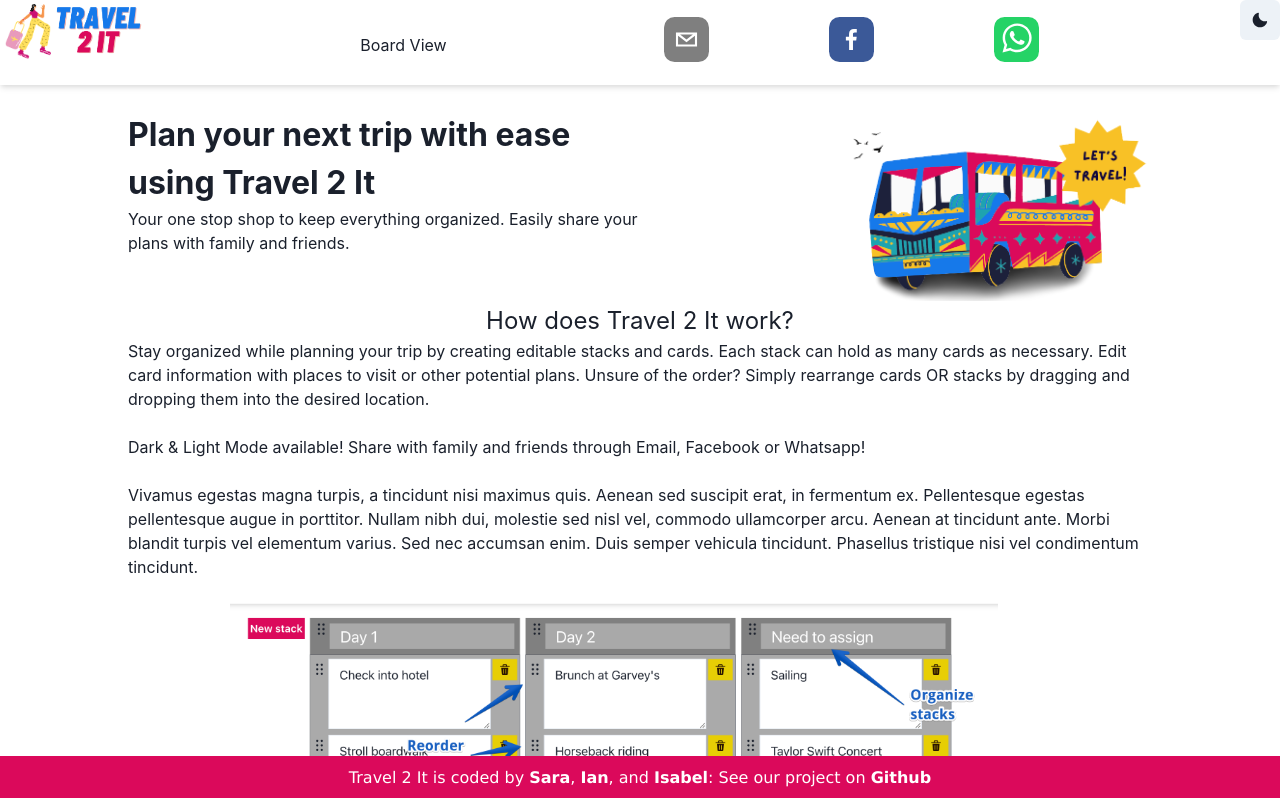
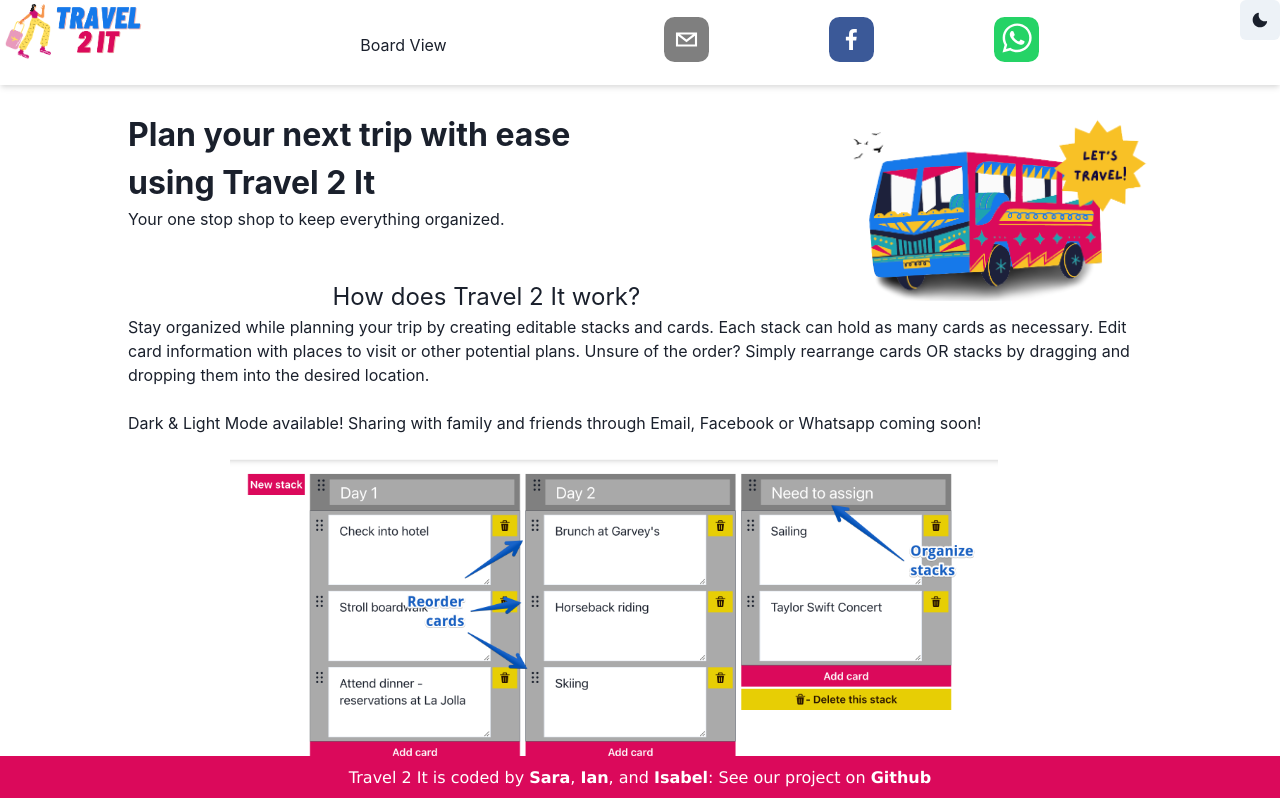
Before and after one commit to chingu-voyages/v41-geckos-team-09, a React (Vite) app: page / in a window 1280 px wide. Shown: the top 798 px of the page. Built offline with nearby package versions, Linux system fonts and the light colour scheme.

Commit message:
Updated readme and welcome info.

```diff
--- a/src/components/welcome/welcome.jsx
+++ b/src/components/welcome/welcome.jsx
@@ -11,7 +11,7 @@ export default function Welcome() {
         <img className='bus' alt='initial instructions' src={bus} />
         <h1 className='welcome-heading'>Plan your next trip with ease using Travel 2 It</h1>
 
-        <p className='welcome-blurb'>Your one stop shop to keep everything organized. Easily share your plans with family and friends.</p>
+        <p className='welcome-blurb'>Your one stop shop to keep everything organized. </p>
       </div>
       <br />
       <br />
@@ -19,9 +19,7 @@ export default function Welcome() {
         <h2 className='instructions-heading'>How does Travel 2 It work?</h2>
         <p className='instructions-text'>Stay organized while planning your trip by creating editable stacks and cards. Each stack can hold as many cards as necessary. Edit card information with places to visit or other potential plans. Unsure of the order? Simply rearrange cards OR stacks by dragging and dropping them into the desired location.</p>
         <br/>
-        <p className='instructions-text'>Dark & Light Mode available! Share with family and friends through Email, Facebook or Whatsapp!</p>
-        <br/>
-        <p className='instructions-text'>Vivamus egestas magna turpis, a tincidunt nisi maximus quis. Aenean sed suscipit erat, in fermentum ex. Pellentesque egestas pellentesque augue in porttitor. Nullam nibh dui, molestie sed nisl vel, commodo ullamcorper arcu. Aenean at tincidunt ante. Morbi blandit turpis vel elementum varius. Sed nec accumsan enim. Duis semper vehicula tincidunt. Phasellus tristique nisi vel condimentum tincidunt.</p>
+        <p className='instructions-text'>Dark & Light Mode available! Sharing with family and friends through Email, Facebook or Whatsapp coming soon!</p>
         <br/>
         <img className='instructions-img' alt='initial instructions' src={howTo} />
         <br/>
```
Also changed, not shown: 1 other file (tests, documents, lock files or other folders).
